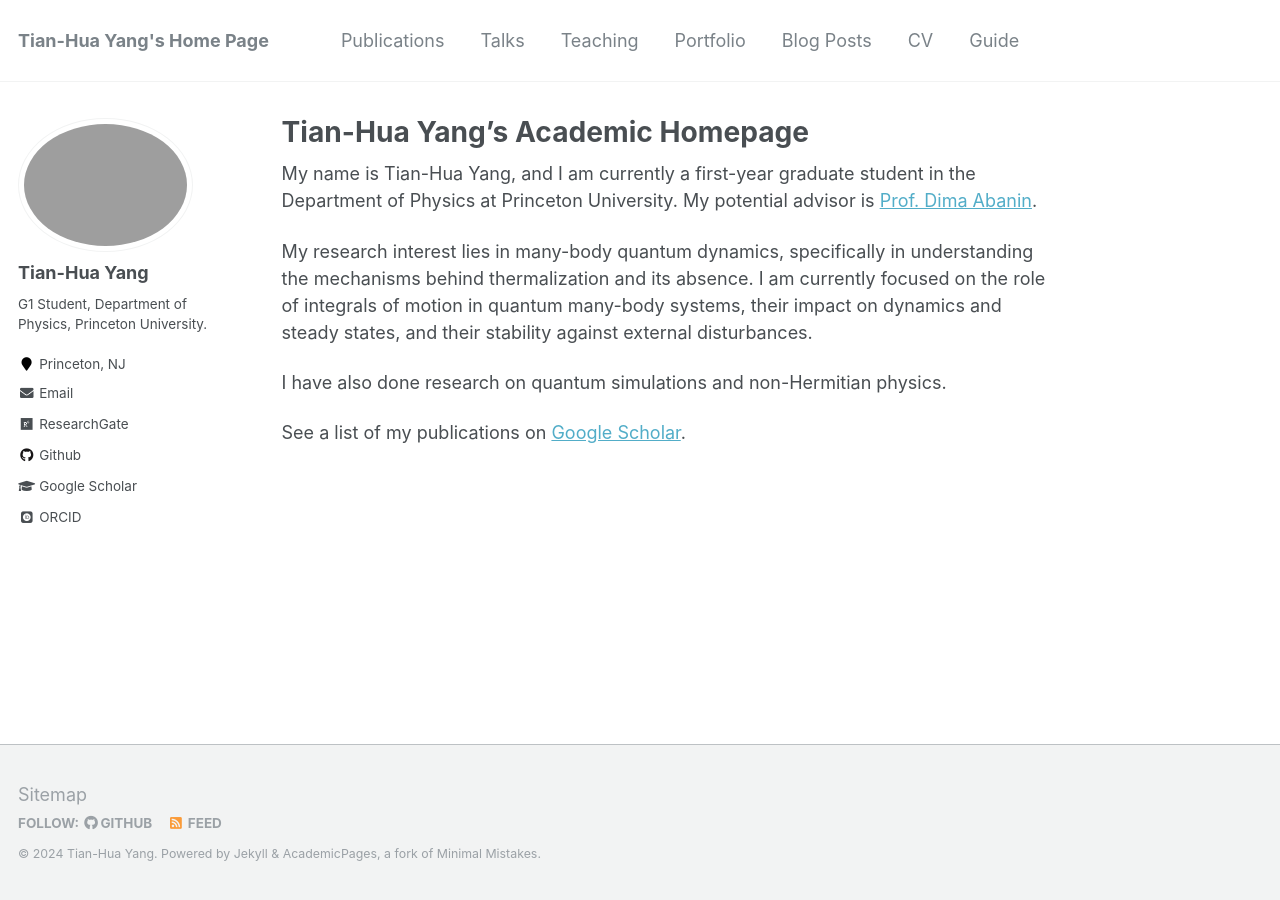
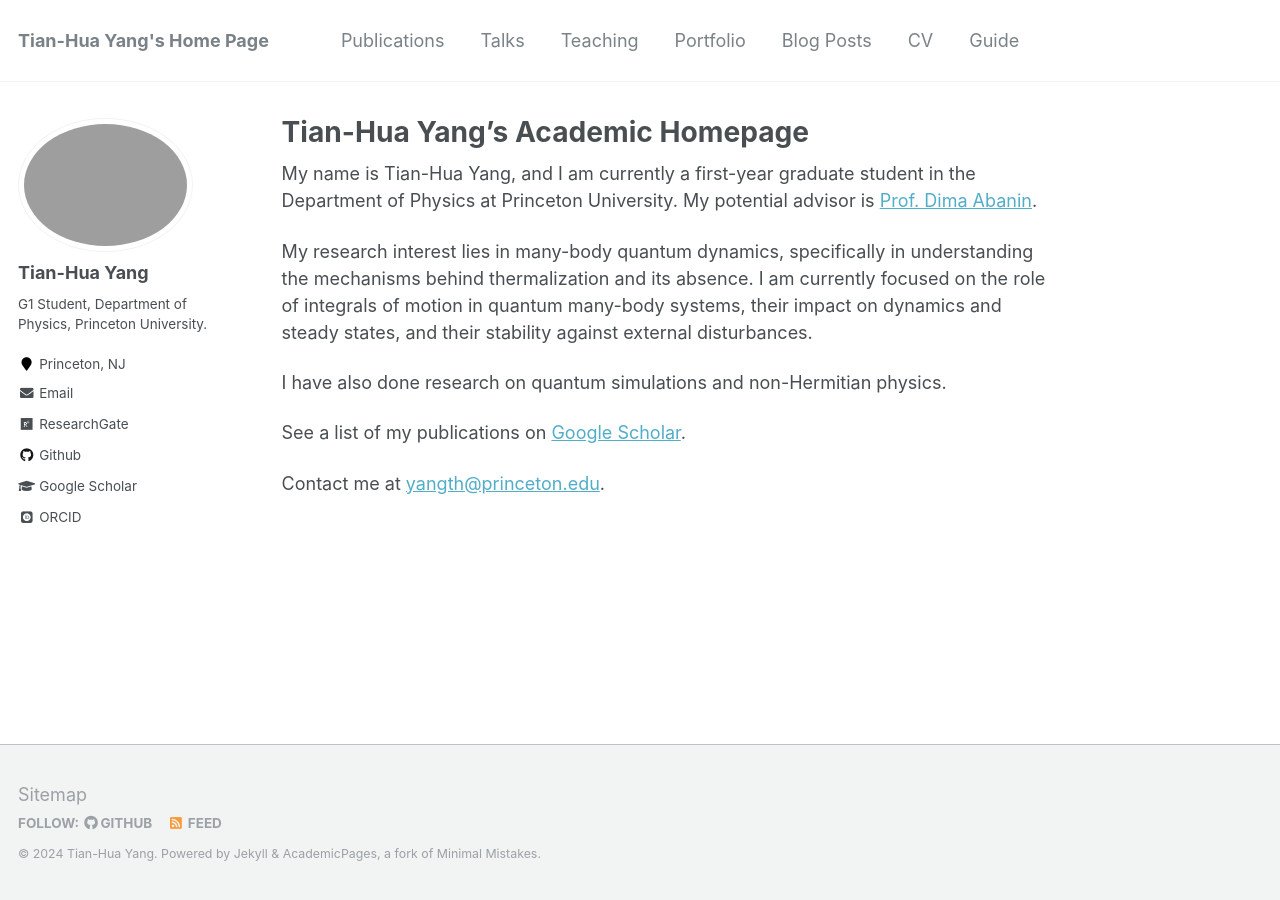
Before and after one commit to ThomasYangth/thomasyangth.github.io, a Jekyll site: the page built from _pages/about.md, in a window 1280 px wide. Built offline with Jekyll 4.4.1, drawn with Linux system fonts in a browser that asks for light colours; some web fonts are replaced.

Commit message:
Update about.md

```diff
--- a/_pages/about.md
+++ b/_pages/about.md
@@ -15,3 +15,5 @@ My research interest lies in many-body quantum dynamics, specifically in underst
 I have also done research on quantum simulations and non-Hermitian physics.
 
 See a list of my publications on <a href="https://scholar.google.com/citations?user=MXF9R18AAAAJ&hl=en">Google Scholar</a>.
+
+Contact me at <a href="mailto:yangth@princeton.edu">yangth@princeton.edu</a>.
```
